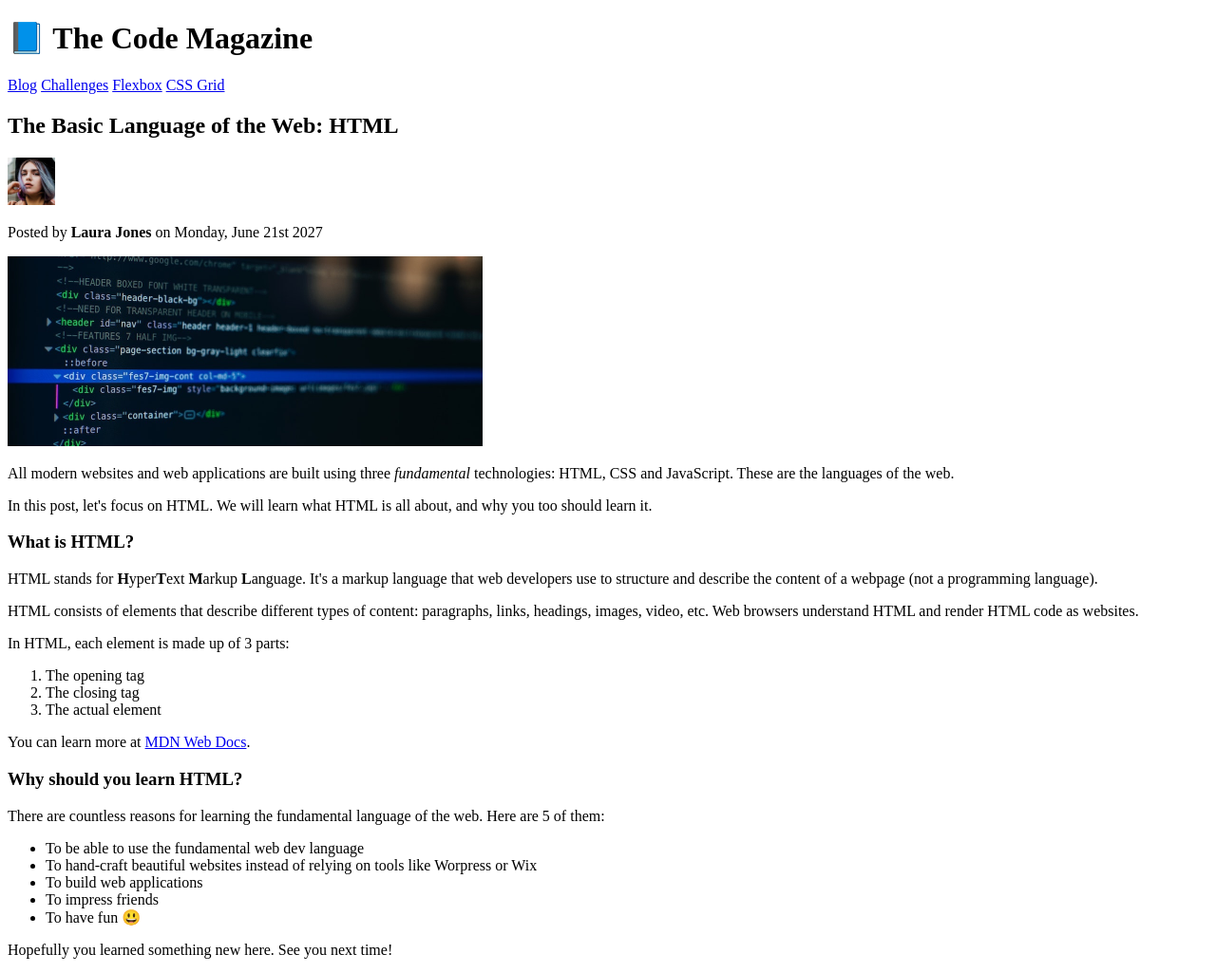
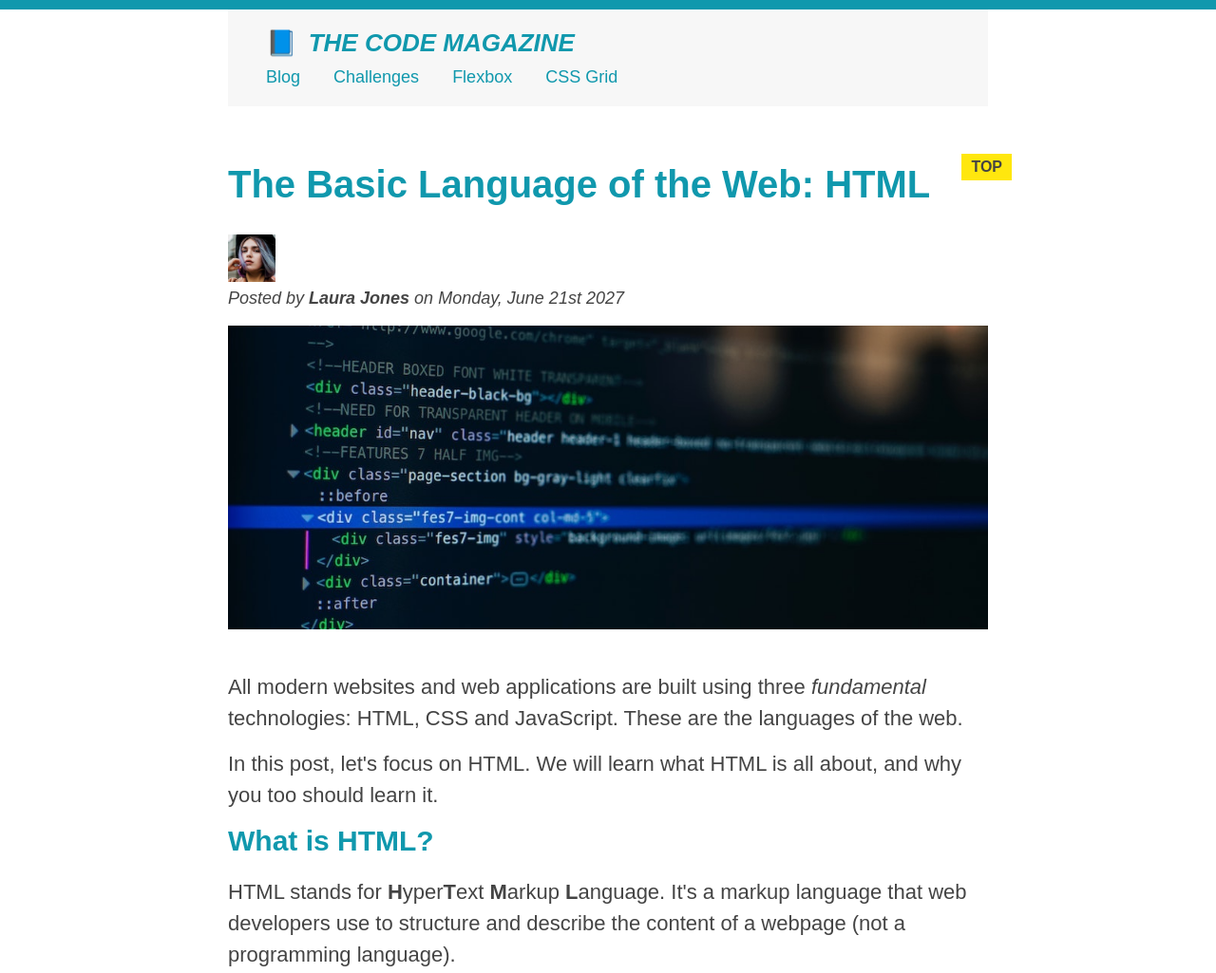
Before and after one commit to lior-ashkenazi/Build-Responsive-Real-World-Websites-with-HTML-and-CSS, a plain HTML site: page starter/03-CSS-Fundamentals/index.html in a window 1280 px wide. Shown: the top 1025 px of the page at 95% size. Drawn offline with Linux system fonts and the light colour scheme.

Commit message:
Completed Section 3

```diff
--- a/starter/03-CSS-Fundamentals/index.html
+++ b/starter/03-CSS-Fundamentals/index.html
@@ -1,7 +1,8 @@
 <!DOCTYPE html>
 <html lang="en">
     <head>
-    <meta charset="UTF-8" />
+        <meta charset="UTF-8"/>
+        <link href="style.css" rel="stylesheet"/>
         <title>The Basic Language of the Web: HTML</title>
     </head>
 
@@ -15,7 +16,8 @@
         <h6>The Basic Language of the Web: HTML</h6>
         -->
 
-    <header>
+        <div class="container">
+            <header class="main-header">
                 <h1>📘 The Code Magazine</h1>
 
                 <nav>
@@ -24,10 +26,11 @@
                     <a href="#">Flexbox</a>
                     <a href="#">CSS Grid</a>
                 </nav>
+
             </header>
 
             <article>
-      <header>
+                <header class="post-header">
                     <h2>The Basic Language of the Web: HTML</h2>
 
                     <img
@@ -37,38 +40,56 @@
                             width="50"
                     />
 
-        <p>Posted by <strong>Laura Jones</strong> on Monday, June 21st 2027</p>
+                    <p id="author">Posted by <strong>Laura Jones</strong> on
+                        Monday,
+                        June
+                        21st
+                        2027</p>
 
                     <img
                             src="img/post-img.jpg"
                             alt="HTML code on a screen"
                             width="500"
                             height="200"
+                            class="post-img"
                     />
+                    <button>❤ Like</button>
+
                 </header>
 
                 <p>
-        All modern websites and web applications are built using three
+                    All modern websites and web applications are built using
+                    three
                     <em>fundamental</em>
-        technologies: HTML, CSS and JavaScript. These are the languages of the
+                    technologies: HTML, CSS and JavaScript. These are the
+                    languages
+                    of the
                     web.
                 </p>
 
                 <p>
-        In this post, let's focus on HTML. We will learn what HTML is all about,
+                    In this post, let's focus on HTML. We will learn what HTML
+                    is
+                    all about,
                     and why you too should learn it.
                 </p>
 
                 <h3>What is HTML?</h3>
                 <p>
                     HTML stands for <strong>H</strong>yper<strong>T</strong>ext
-        <strong>M</strong>arkup <strong>L</strong>anguage. It's a markup
-        language that web developers use to structure and describe the content
+                    <strong>M</strong>arkup <strong>L</strong>anguage. It's a
+                    markup
+                    language that web developers use to structure and describe
+                    the
+                    content
                     of a webpage (not a programming language).
                 </p>
                 <p>
-        HTML consists of elements that describe different types of content:
-        paragraphs, links, headings, images, video, etc. Web browsers understand
+                    HTML consists of elements that describe different types of
+                    content:
+                    paragraphs, links, headings, images, video, etc. Web
+                    browsers
+                    understand
                     HTML and render HTML code as websites.
                 </p>
                 <p>In HTML, each element is made up of 3 parts:</p>
@@ -91,14 +112,17 @@
                 <h3>Why should you learn HTML?</h3>
 
                 <p>
-        There are countless reasons for learning the fundamental language of the
+                    There are countless reasons for learning the fundamental
+                    language of the
                     web. Here are 5 of them:
                 </p>
 
                 <ul>
                     <li>To be able to use the fundamental web dev language</li>
                     <li>
-          To hand-craft beautiful websites instead of relying on tools like
+                        To hand-craft beautiful websites instead of relying on
+                        tools
+                        like
                         Worpress or Wix
                     </li>
                     <li>To build web applications</li>
@@ -106,13 +130,14 @@
                     <li>To have fun 😃</li>
                 </ul>
 
-      <p>Hopefully you learned something new here. See you next time!</p>
+                <p>Hopefully you learned something new here. See you next
+                    time!</p>
             </article>
 
             <aside>
                 <h4>Related posts</h4>
 
-      <ul>
+                <ul class="related">
                     <li>
                         <img
                                 src="img/related-1.jpg"
@@ -121,12 +146,13 @@
                                 width="75"
                         />
                         <a href="#">How to Learn Web Development</a>
-          <p>By Jonas Schmedtmann</p>
+                        <p class="related-author">By Jonas Schmedtmann</p>
                     </li>
                     <li>
-          <img src="img/related-2.jpg" alt="Lightning" width="75" heigth="75" />
+                        <img src="img/related-2.jpg" alt="Lightning" width="75"
+                             heigth="75"/>
                         <a href="#">The Unknown Powers of CSS</a>
-          <p>By Jim Dillon</p>
+                        <p class="related-author">By Jim Dillon</p>
                     </li>
                     <li>
                         <img
@@ -136,11 +162,17 @@
                                 height="75"
                         />
                         <a href="#">Why JavaScript is Awesome</a>
-          <p>By Matilda</p>
+                        <p class="related-author">By Matilda</p>
                     </li>
                 </ul>
             </aside>
 
-    <footer>Copyright &copy; 2027 by The Code Magazine.</footer>
+            <footer><p id="copyright" class="copyright text">Copyright &copy;
+                2027
+                by The Code
+                Magazine
+                .</p>
+            </footer>
+        </div>
     </body>
 </html>
--- /dev/null
+++ b/starter/03-CSS-Fundamentals/style.css
@@ -0,0 +1,250 @@
+* {
+    margin: 0;
+    padding: 0;
+}
+
+/* PAGE SECTIONS */
+body {
+    color: #444;
+    font-family: sans-serif;
+
+    border-top: 10px solid #1098ad;
+    position: relative;
+}
+
+.container {
+    width: 800px;
+    /*    margin-left: auto;
+        margin-right: auto;*/
+    margin: 0 auto;
+    /*position: relative;*/
+}
+
+.main-header {
+    background-color: #f7f7f7;
+    /*padding: 20px;
+    padding-left:40px;
+    padding-right:40px;*/
+    padding: 20px 40px;
+    margin-bottom: 60px;
+    /*height: 80px;*/
+}
+
+nav {
+    font-size: 18px;
+}
+
+article {
+    margin-bottom: 60px;
+}
+
+.post-header {
+    margin-bottom: 40px;
+    /*position: relative;*/
+}
+
+aside {
+    background-color: #f7f7f7;
+    border-top: 5px solid #1098ad;
+    border-bottom: 5px solid #1098ad;
+    /*padding-top: 50px;
+    padding-bottom: 50px;*/
+    padding: 50px 0;
+    width: 500px;
+}
+
+/* SMALLER ELEMENTS */
+h1, h2, h3 {
+    color: #1098ad;
+}
+
+h1 {
+    font-size: 26px;
+    text-transform: uppercase;
+    font-style: italic;
+}
+
+h2 {
+    font-size: 40px;
+    margin-bottom: 30px;
+    position: relative;
+}
+
+h3 {
+    font-size: 30px;
+    margin-bottom: 20px;
+}
+
+h4 {
+    font-size: 20px;
+    text-transform: uppercase;
+    text-align: center;
+}
+
+p {
+    font-size: 22px;
+    line-height: 1.5;
+    margin-bottom: 15px;
+}
+
+ul, ol {
+    margin-left: 50px;
+    margin-bottom: 20px;
+    margin-top: 40px;
+}
+
+li {
+    font-size: 20px;
+    margin-bottom: 10px;
+    /*display: inline;*/
+}
+
+li:last-child {
+    margin-bottom: 0;
+}
+
+/* footer p {
+    font-size: 16px;
+} */
+
+/* article header p {
+    font-style: italic;
+} */
+
+#author {
+    font-style: italic;
+    font-size: 18px;
+}
+
+#copyright {
+    font-size: 16px;
+}
+
+.related-author {
+    font-size: 18px;
+    font-weight: bold;
+}
+
+.related {
+    list-style: none;
+}
+
+
+li:first-child {
+    font-weight: bold;
+}
+
+li:last-child {
+    font-style: italic;
+}
+
+/*li:nth-child(even) {
+    color: red;
+}*/
+
+/* Misconception: this won't work! */
+article p:first-child {
+    color: red
+}
+
+/* Styling links */
+a:link {
+    color: #1098ad;
+    text-decoration: none;
+}
+
+a:visited {
+    /*color:#777;*/
+    color: #1098ad;
+}
+
+a:hover {
+    color: orangered;
+    font-weight: bold;
+    text-decoration: underline orangered;
+}
+
+a:active {
+    background-color: black;
+    font-style: italic;
+}
+
+/* LVHA */
+
+.post-img {
+    width: 100%;
+    height: auto;
+}
+
+nav a:link {
+    /*    background-color: orangered;
+        margin: 20px;
+        padding: 20px;
+
+        display: block;*/
+    margin-right: 30px;
+    margin-top: 10px;
+    display: inline-block;
+}
+
+nav a:link:last-child {
+    margin-right: 0;
+}
+
+button {
+    font-size: 22px;
+    padding: 20px;
+    cursor: pointer;
+
+    position: absolute;
+    /*    top: 50px;
+        left: 50px;*/
+    bottom: 50px;
+    right: 50px;
+}
+
+h1::first-letter {
+    font-style: normal;
+    margin-right: 5px;
+}
+
+h3 + p::first-line {
+    /*color: red;*/
+}
+
+h2::after {
+    content: "TOP";
+    background-color: #ffe70e;
+    color: #444;
+    font-size: 16px;
+    font-weight: bold;
+    display: inline-block;
+    padding: 5px 10px;
+    position: absolute;
+    top: -10px;
+    right: -25px;
+}
+
+/* Resolving conflicts */
+/*
+#copyright {
+    color: red;
+}
+
+.copyright {
+    color: blue;
+}
+
+.text {
+    color: yellow;
+}
+
+footer p {
+    color: green;
+}*/
+
+/*
+nav a:link,
+nav p{
+    font-size: 18px;
+}*/
```
Lines whose indentation alone changed are shown as unchanged.
